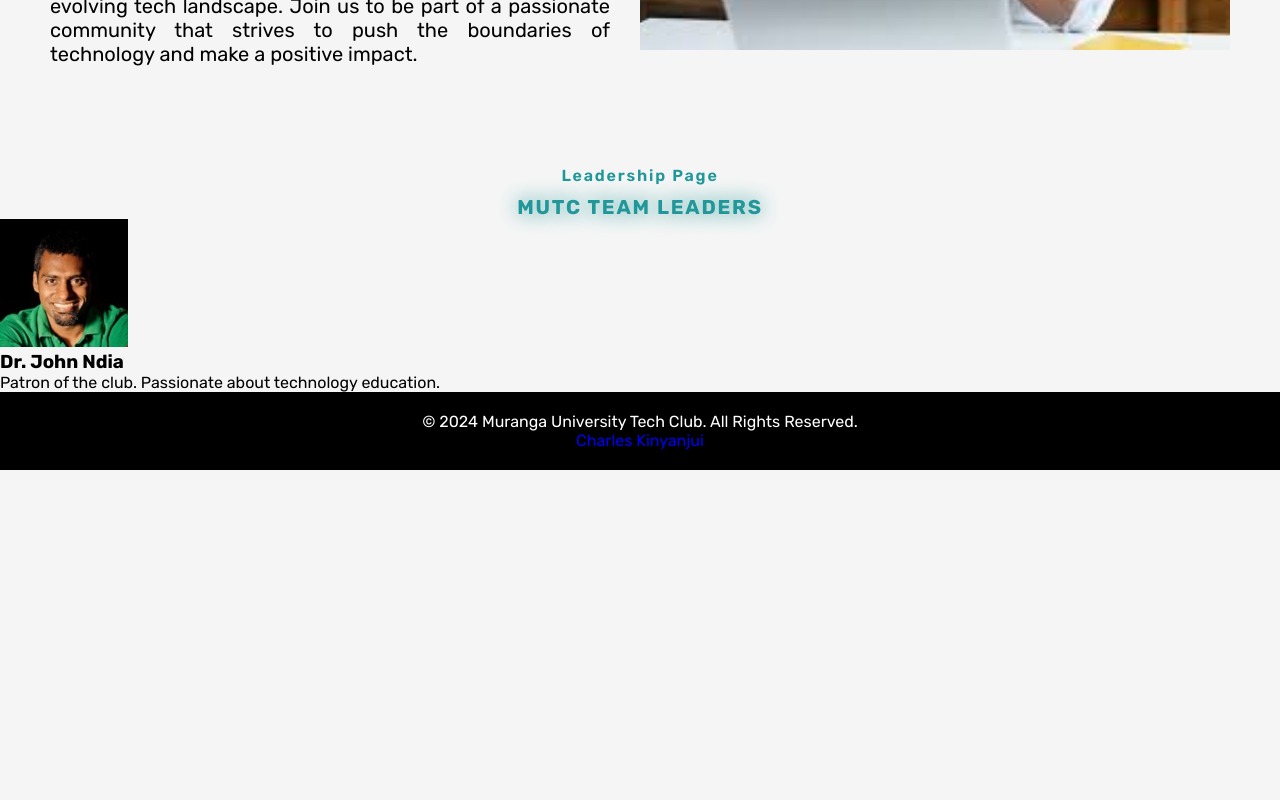
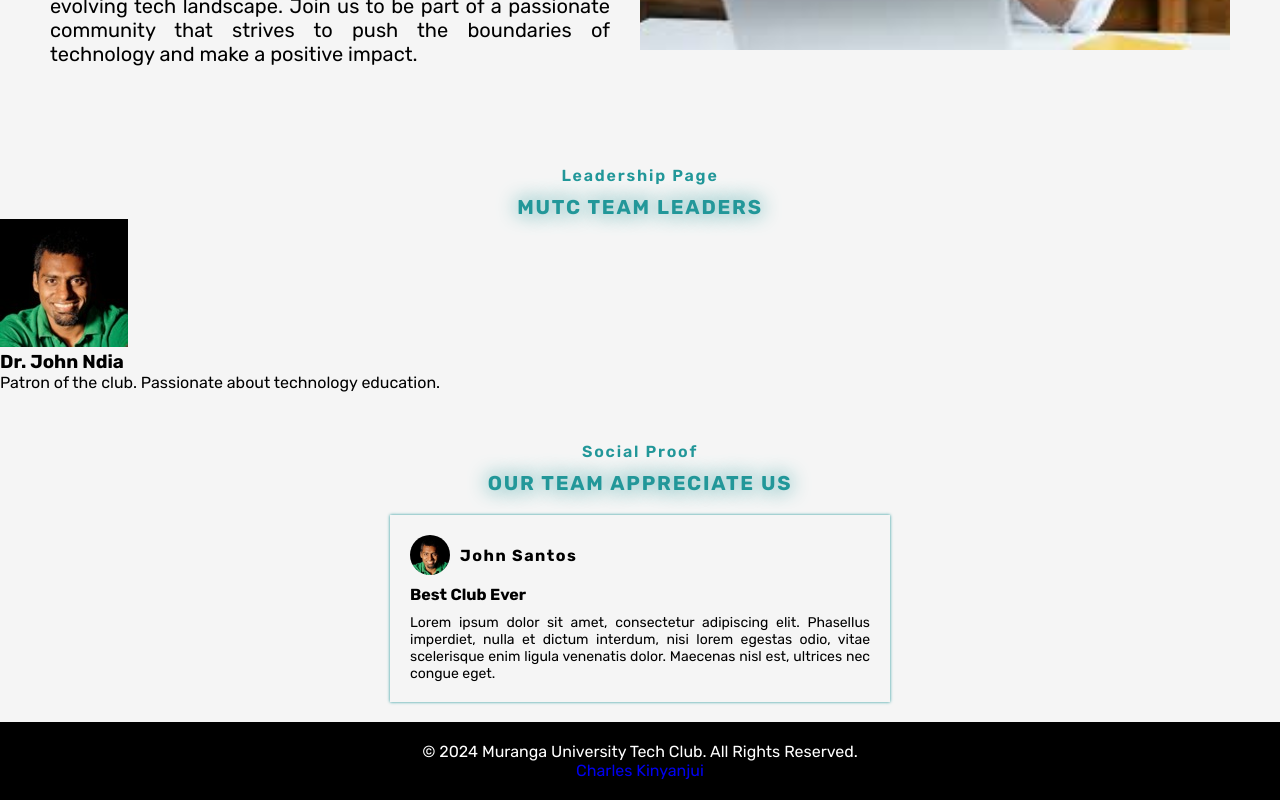
Before and after one commit to kinya-njui/Muranga-University-Tech-Club-Landing-Page, a React (Vite) app: page / in a window 1280 px wide. Shown: the part 1174-1974 px from the top of the page. Before the commit the page ends 1644 px from the top, so only its background shows below. Built offline with nearby package versions, Linux system fonts and the light colour scheme.

Commit message:
create the testimony card

```diff
--- a/src/App.jsx
+++ b/src/App.jsx
@@ -5,6 +5,7 @@
 import Title from './components/Title/Title';
 import Catalogue from './components/Catalogue/Catalogue';
 import AboutUs from './components/AboutUs/AboutUs';
+import Testimonies from './components/Testimonies/Testimonies'
 
 function App() {
   return (
@@ -12,7 +13,9 @@
       <Header />
       <Hero />
       <AboutUs />
+      <Title/>
       <Catalogue />
+      <Testimonies/>
       <Footer />
     </>
   );
--- a/src/components/Catalogue/Catalogue.css
+++ b/src/components/Catalogue/Catalogue.css
@@ -1,6 +1,7 @@
 .catalogue-section{
     margin-top: 5rem;
 }
-.CatlogueCard{
+.CatalogueCard{
     width: 6rem;
+    border: 1px solid red;
 }
--- a/src/components/Catalogue/Catalogue.jsx
+++ b/src/components/Catalogue/Catalogue.jsx
@@ -2,31 +2,33 @@
 import Title from "../Title/Title";
 import Person1 from '../../assets/person1.jpg';
 
-function CatlogueCard({thumbnail, title, description}) {
-    return(
+function CatalogueCard({ thumbnail, title, description }) {
+    return (
         <div className="catalogue-card">
             <div>
-            <img src={thumbnail} alt={title} />
+                <img src={thumbnail} alt={title} />
             </div>
             <div className="catalogue-card-body">
                 <h3 className="catalogue-card-title">{title}</h3>
                 <p className="catalogue-card-description">{description}</p>
             </div>
         </div>
-    )
-
+    );
 }
 
-function Catalogue (){
+function Catalogue() {
     return (
       <section className='catalogue-section'>
-        <Title subtitle="leadership page" maintitle="MUTC Team Leaders"/>
+        <Title subtitle="Leadership Page" maintitle="MUTC Team Leaders"/>
         <div className="catalogue-cards-container">
-           <CatlogueCard thumbnail={Person1} title="Dr. John Ndia" description="Patron of the club. Passionate about technology education."/>
+           <CatalogueCard
+               thumbnail={Person1}
+               title="Dr. John Ndia"
+               description="Patron of the club. Passionate about technology education."
+           />
         </div>
       </section>
-    )
-  }
+    );
+}
 
-
-export default Catalogue
+export default Catalogue;
--- /dev/null
+++ b/src/components/Testimonies/Testimonies.css
@@ -0,0 +1,36 @@
+.testimony-card{
+    box-shadow: 0 0 3px var(--color-primary);
+    width: 50rem;
+    margin:2rem auto ;
+    padding: 2rem;
+}
+
+.testimony-card-customer-details{
+    display: flex;
+    gap: 1rem;
+    align-items:center ;
+}
+
+.testimony-card-customer-details img {
+    --size: 4rem;
+    width: var(--size);
+    height: var(--size);
+    border-radius: 50% ;
+
+}
+
+.testimony-card-customer-name{
+     text-transform: capitalize;
+     letter-spacing: 1.5px;
+}
+
+.testimony-title{
+    text-transform: capitalize;
+    margin: 1rem 0;
+}
+
+.testimony-text{
+    font-size: 1.4rem;
+    line-height: 1.7rem;
+    text-align: justify;
+}
--- /dev/null
+++ b/src/components/Testimonies/Testimonies.jsx
@@ -0,0 +1,34 @@
+import "./Testimonies.css";
+import Title from "../Title/Title";
+import person1 from '../../assets/person1.jpg';
+
+function TestimonyCard({customerAvatar, customerName, title, text}) {
+    return (
+        <div className="testimony-card">
+            <div className="testimony-card-customer-details">
+                <img src={customerAvatar} alt={customerName} />
+                <h4 className="testimony-card-customer-name">{customerName}</h4>
+            </div>
+            <h4 className="testimony-title">{title}</h4>
+            <p className="testimony-text">{text}</p>
+        </div>
+    )
+}
+
+function Testimonies() {
+  return (
+    <section>
+        <Title maintitle="Our team appreciate us" subtitle="Social Proof" />
+        <div className="testimonies-container">
+            <TestimonyCard
+                customerAvatar={person1}
+                customerName="John Santos"
+                title="Best club Ever"
+                text="Lorem ipsum dolor sit amet, consectetur adipiscing elit. Phasellus imperdiet, nulla et dictum interdum, nisi lorem egestas odio, vitae scelerisque enim ligula venenatis dolor. Maecenas nisl est, ultrices nec congue eget."
+            />
+        </div>
+    </section>
+  );
+}
+
+export default Testimonies;
--- a/src/components/Title/Title.jsx
+++ b/src/components/Title/Title.jsx
@@ -1,4 +1,5 @@
 import "./Title.css"
+
 function title ({subtitle, maintitle}) {
     return(
         <div className="Title">
```
Also changed, not shown: src/components/Testimonials/Testimonials.css (deleted), src/components/Testimonials/Testimonials.jsx (deleted).
